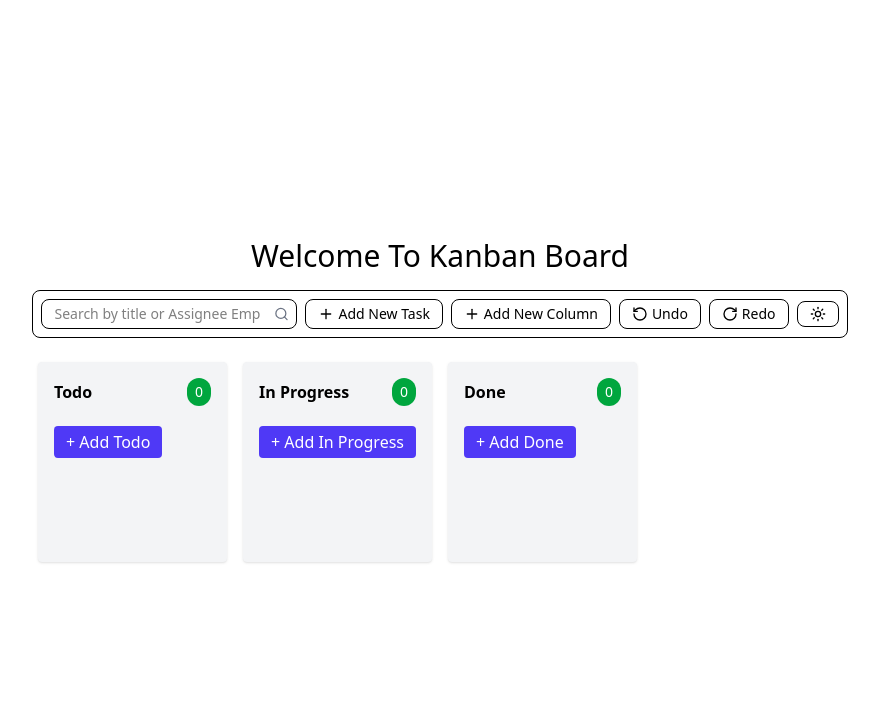
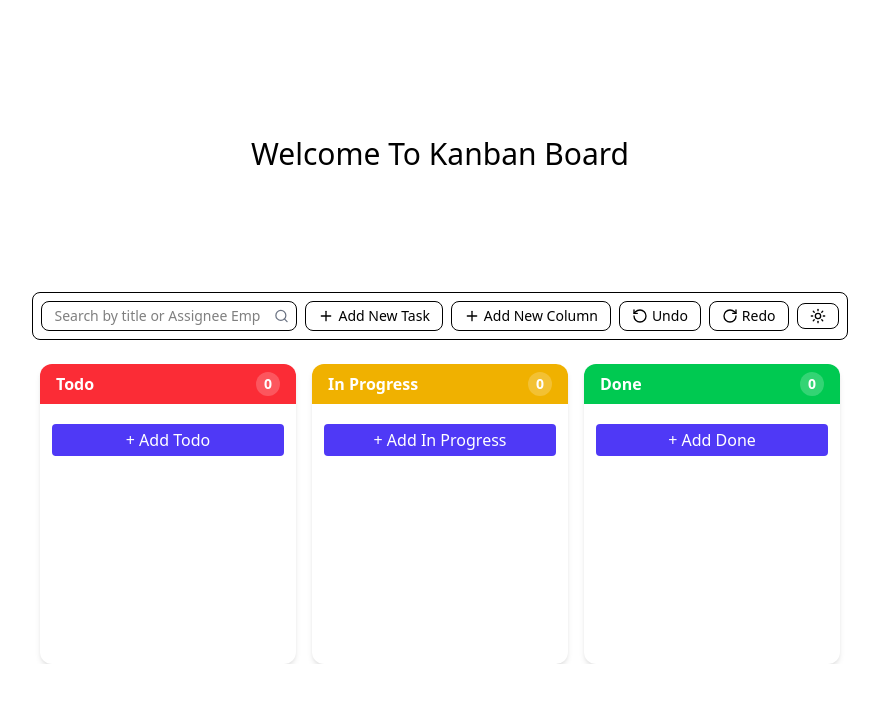
Before and after one commit to chhagan123/Mutan-x-_assignment_Kanban_board, a React (Vite) app in the folder Frontend/: page / in a window 1280 px wide. Shown: the top 702 px of the page, without its empty margins (200-1079 px from the left). Built offline with nearby package versions, Linux system fonts and the light colour scheme.

Commit message:
refractor: change bord styling

```diff
--- a/Frontend/src/App.jsx
+++ b/Frontend/src/App.jsx
@@ -70,7 +70,7 @@ function App() {
   return (
     <div className="w-screen h-screen flex flex-col items-center justify-center">
       {/* Title */}
-      <h1 className="text-shadow-black text-3xl mb-4">
+      <h1 className="text-shadow-black text-3xl mb-30">
         Welcome To Kanban Board
       </h1>
 
--- a/Frontend/src/BoardMember/Colum.jsx
+++ b/Frontend/src/BoardMember/Colum.jsx
@@ -1,7 +1,7 @@
-import { AlignHorizontalDistributeCenterIcon } from "lucide-react";
+
+
 import React from "react";
-import { DndContext, useDraggable, useDroppable } from "@dnd-kit/core";
-
+import { useDroppable } from "@dnd-kit/core";
 
 function Column({ id, title, children }) {
   const { setNodeRef } = useDroppable({ id });
@@ -9,22 +9,34 @@ function Column({ id, title, children }) {
   // Count tasks in this column (children length)
   const taskCount = React.Children.count(children);
 
+  // Assign colors dynamically (you can map column names to colors)
+  const colors = {
+    Todo: "bg-red-500",
+    "In Progress": "bg-yellow-500",
+    Done: "bg-green-500",
+    cccc: "bg-blue-500",
+    "new one": "bg-purple-500",
+  };
+
   return (
     <div
       ref={setNodeRef}
-      className="p-4 bg-gray-100 rounded shadow min-h-[200px]"
+      className="flex flex-col bg-white rounded-xl shadow-md min-h-[300px] overflow-hidden"
     >
-      {/* Column header with count */}
-      <div className="flex justify-between items-center mb-3">
-        <h2 className="font-bold">{title}</h2>
-        <span className="text-sm bg-green-600 text-white px-2 py-1 rounded-full">
-  {taskCount - 1}
-</span>
+      {/* Column header */}
+      <div
+        className={`flex justify-between items-center px-4 py-2 text-white font-semibold ${colors[title] || "bg-gray-500"}`}
+      >
+        <h2>{title}</h2>
+        <span className="text-sm bg-white/20 px-2 py-0.5 rounded-full">
+          {taskCount - 1}
+        </span>
       </div>
 
-      {children}
+      {/* Tasks */}
+      <div className="flex-1 p-3">{children}</div>
     </div>
   );
 }
 
-export default Column
+export default Column;
--- a/Frontend/src/components/Board.jsx
+++ b/Frontend/src/components/Board.jsx
@@ -1,11 +1,7 @@
-
-
 import React from "react";
-import { DndContext } from "@dnd-kit/core";
+import { DndContext, DragOverlay } from "@dnd-kit/core";
 import Task from "../BoardMember/Task";
 import Column from "../BoardMember/Colum";
-import { useEffect } from "react";
-import { useState } from "react";
 
 function Board({
   tasks,
@@ -16,28 +12,20 @@ import { useState } from "react";
   onEdit,
   setSearchTerm,
   searchTerm,
-   columns
-})
-
-
-
-  // ✅ Handle drag end
-  {
+  columns,
+}) {
   const handleDragEnd = (event) => {
     const { active, over } = event;
-    if (!over) return; // dropped outside a column
-
+    if (!over) return;
 
     setTasks((prev) =>
       prev.map((task) =>
-        task.id === active.id ?  { ...task, column: over.id } : task
+        task.id === active.id ? { ...task, column: over.id } : task
       )
     );
+  };
 
-  }
-
-
-
+  const [activeTask, setActiveTask] = React.useState(null);
 
   const getTasksByColumn = (col) =>
     tasks
@@ -45,18 +33,19 @@ import { useState } from "react";
         const search = searchTerm.toLowerCase();
         return (
           t.title.toLowerCase().includes(search) ||
-          (t.AssignName && t.AssignName.toLowerCase().includes(search)) // ✅ check AssignName too
+          (t.AssignName && t.AssignName.toLowerCase().includes(search))
         );
       })
       .filter((t) => t.column === col);
 
   return (
-    <div>
     <DndContext onDragEnd={handleDragEnd}>
-        {/* ✅ Dynamic grid */}
-        <div className="mt-6 grid grid-cols-1 sm:grid-cols-2 md:grid-cols-3 lg:grid-cols-4 gap-4">
+      {/* ✅ Centered Scrollable Container */}
+      <div className="mt-6 flex  justify-center ">
+        <div className="flex gap-4 overflow-x-auto  max-w-5xl px-4">
           {columns.map((col) => (
-            <Column key={col.id} id={col.id} title={col.title}>
+            <div key={col.id} className="w-64 flex-shrink-0">
+              <Column id={col.id} title={col.title}>
                 {getTasksByColumn(col.id).map((task) => (
                   <Task
                     onEdit={onEdit}
@@ -67,21 +56,23 @@ import { useState } from "react";
                   />
                 ))}
 
+                {/* Add new task button */}
                 <button
                   onClick={() => {
                     setModalType(col.id);
                     setShowModal(true);
                   }}
-                className="mt-2 px-3 py-1 bg-indigo-600 text-white rounded hover:bg-indigo-700"
+                  className="w-full mt-2 px-3 py-1 bg-indigo-600 text-white rounded hover:bg-indigo-700"
                 >
                   + Add {col.title}
                 </button>
               </Column>
+            </div>
           ))}
         </div>
+      </div>
     </DndContext>
-    </div>
   );
 }
 
-export default Board
+export default Board;
```
Also changed, not shown: Frontend/src/BoardMember/Task.jsx (+83 -1 lines). Lines whose indentation alone changed are shown as unchanged.
